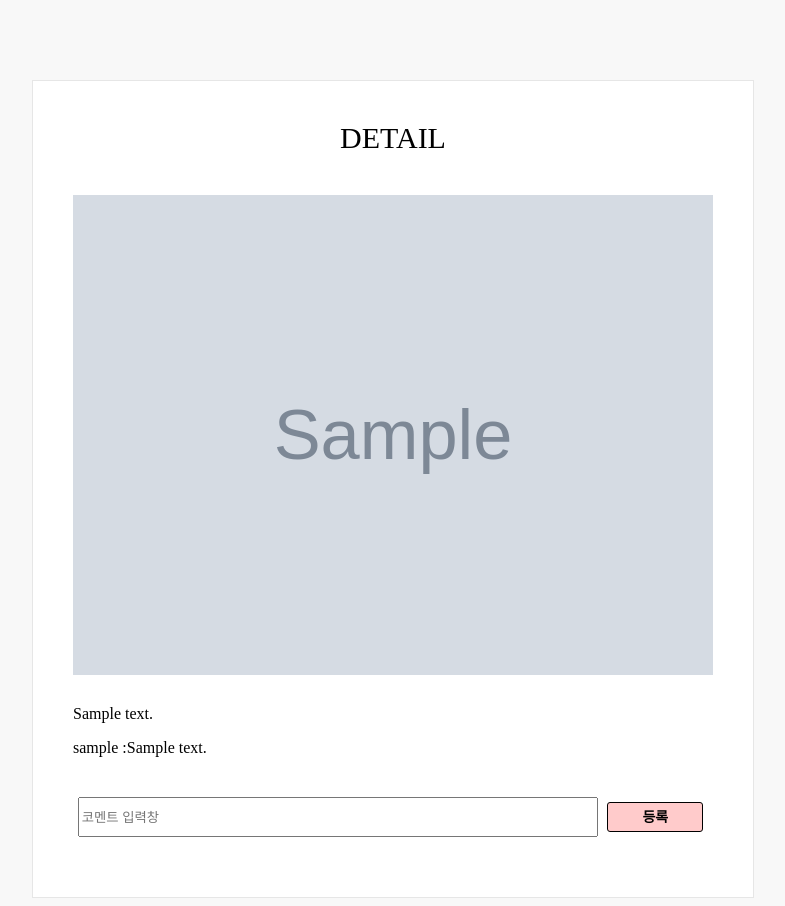
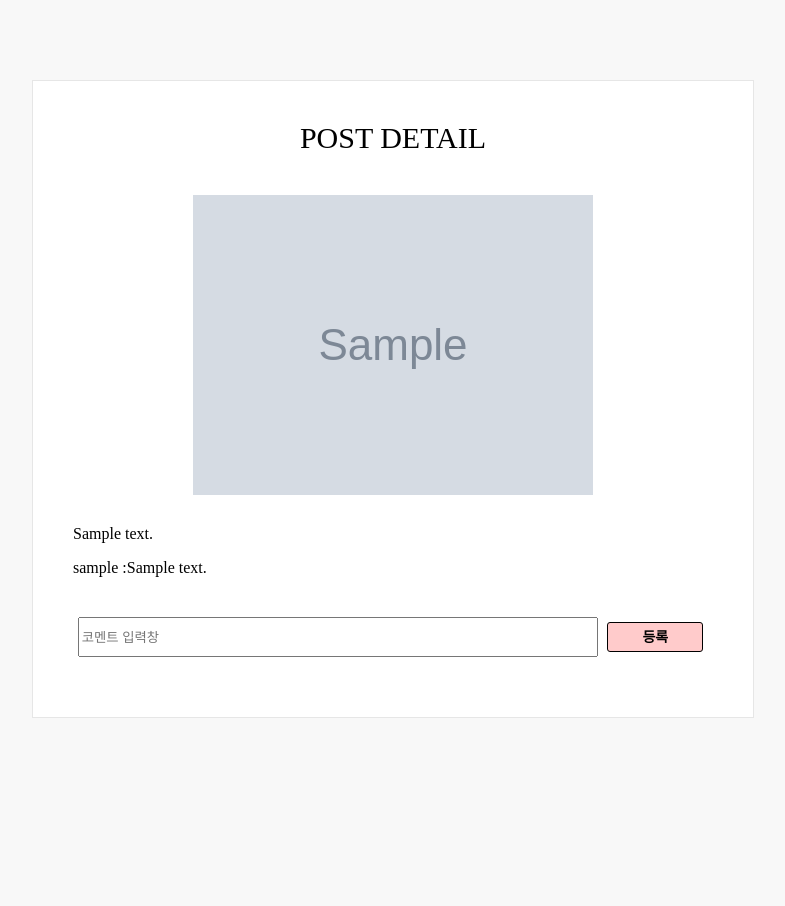
Before and after one commit to kmg0485/ABBBA_machine_learning_project, a Django app: template Post/templates/detail_post.html in a window 1280 px wide. Shown: the whole page, without its empty margins (247-1032 px from the left). After the commit the page ends 718 px from the top, so only its background shows below. Run offline with Django 3.2, Linux system fonts and the light colour scheme; the template is opened without the code that fills it: most values are stand-ins (such as "Sample title", 1, 10 or a date in 2020); grey boxes marked "Sample" are stand-in pictures.

Commit message:
fix views.edit_post, edit_post.html

```diff
--- a/Post/templates/detail_post.html
+++ b/Post/templates/detail_post.html
@@ -138,14 +138,14 @@
             <div>
 
                 {% csrf_token %}<div class="title">
-                    DETAIL
+                    POST DETAIL
                 </div>
                 <div class="preview">
+                    <img style=" display:flex; width:100%; max-width:400px; max-height:400px; margin:auto  " src="{{post.photo.url}}" />
+                </div>
 
-                    <img style=" display:flex; width:100%;  " src="{{post.photo.url}}" />
-                </div>
-                <p>
-                <div>{{post.content}}</div>
+                <div style="border-bottom= solid 2px gray;">{{post.content}}</div>
+
                 {% for cm in comment %}
 
                 <div class="comment_box">
@@ -165,8 +165,8 @@
                 <div class="buttons">
 
 
-                    <a href="/post/post_view/{{ post.id }}/delete"><input class="submit_btn" type="submit" value="게시글 수정"></a>
-                    <a href="/post/post_view/{{ post.id }}/edit"><input class="submit_btn" type="submit" value="게시글 삭제"></a>
+                    <a href="{% url 'Post:edit-post' post.id %}"  ><input class="submit_btn" type="submit" value="게시글 수정"></a>
+                    <a href="{% url 'Post:delete-post' post.id %}"><input class="submit_btn" type="submit" value="게시글 삭제"></a>
                 </div>
                 {% endif %}
 
--- a/Post/templates/main.html
+++ b/Post/templates/main.html
@@ -18,7 +18,7 @@
   <body>
     <nav class="navbar navbar-light bg-light">
       <div class="container-fluid">
-        <form class="d-flex" method="POST" action="{% url 'search' %}">
+        <form class="d-flex" method="POST" action="{% url 'Post:search' %}">
           {% csrf_token %}
           <input class="form-control me-2" type="search" placeholder="Search" name="search" aria-label="Search" style="width: 800px" />
           <button class="btn btn-outline-success" type="submit">검색</button>
--- a/Post/views.py
+++ b/Post/views.py
@@ -12,7 +12,7 @@ def post_view(request, pk):
         return render(request, 'detail_post.html', {'post': current_post, 'comment':current_comment})
 
 
-#아직 구현중
+
 def delete_post(request, id):
     post = PostModel.objects.get(id=id)
     post.delete()
@@ -24,7 +24,7 @@ def edit_post(request, id):
         post.content = request.POST['content']
         post.photo = request.FILES['photo']
         post.save()
-        return redirect( 'post/post_view'+str(id), {'post':post})
+        return redirect('Post:post_view', id)
     else:
         return render(request, 'edit_post.html', {'post':post})
 
```
Also changed, not shown: Post/templates/edit_post.html (+37 -59 lines), Post/migrations/0001_initial.py, Post/migrations/0002_initial.py (added), User/migrations/0001_initial.py.
